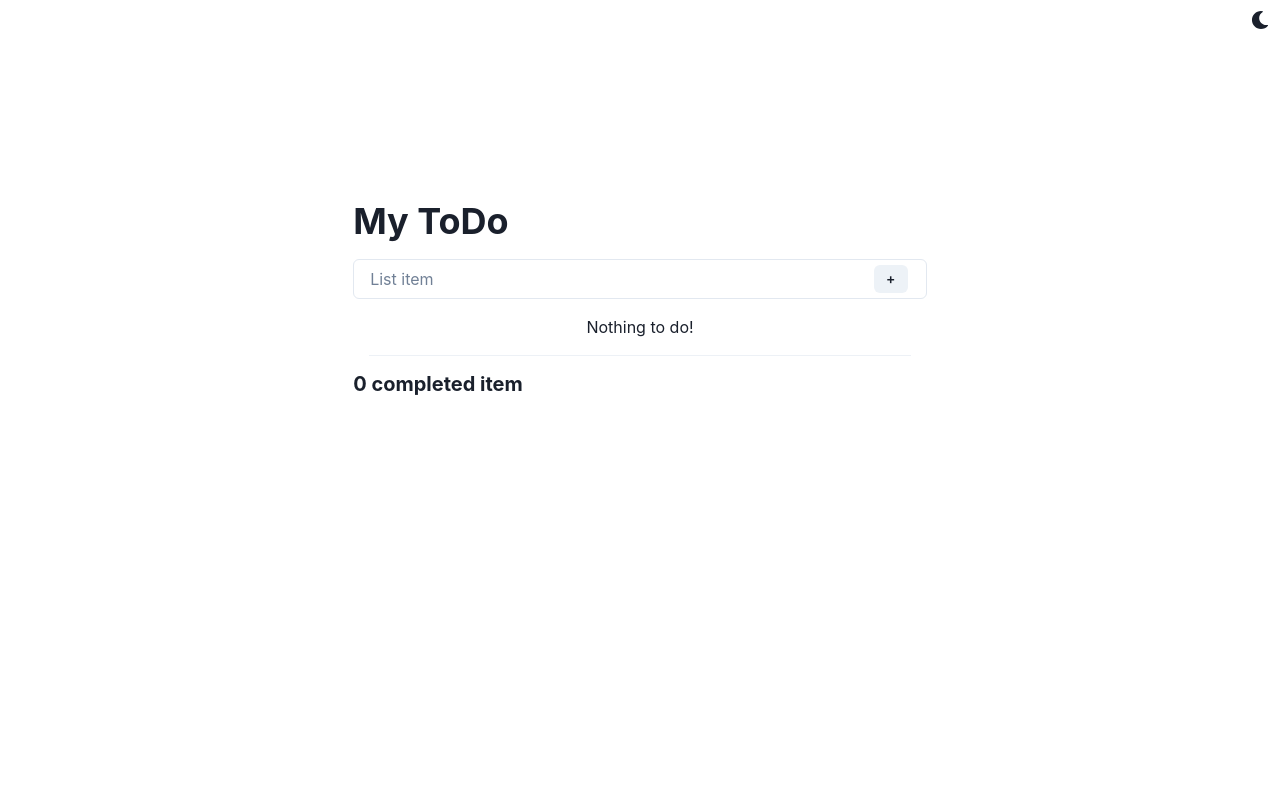
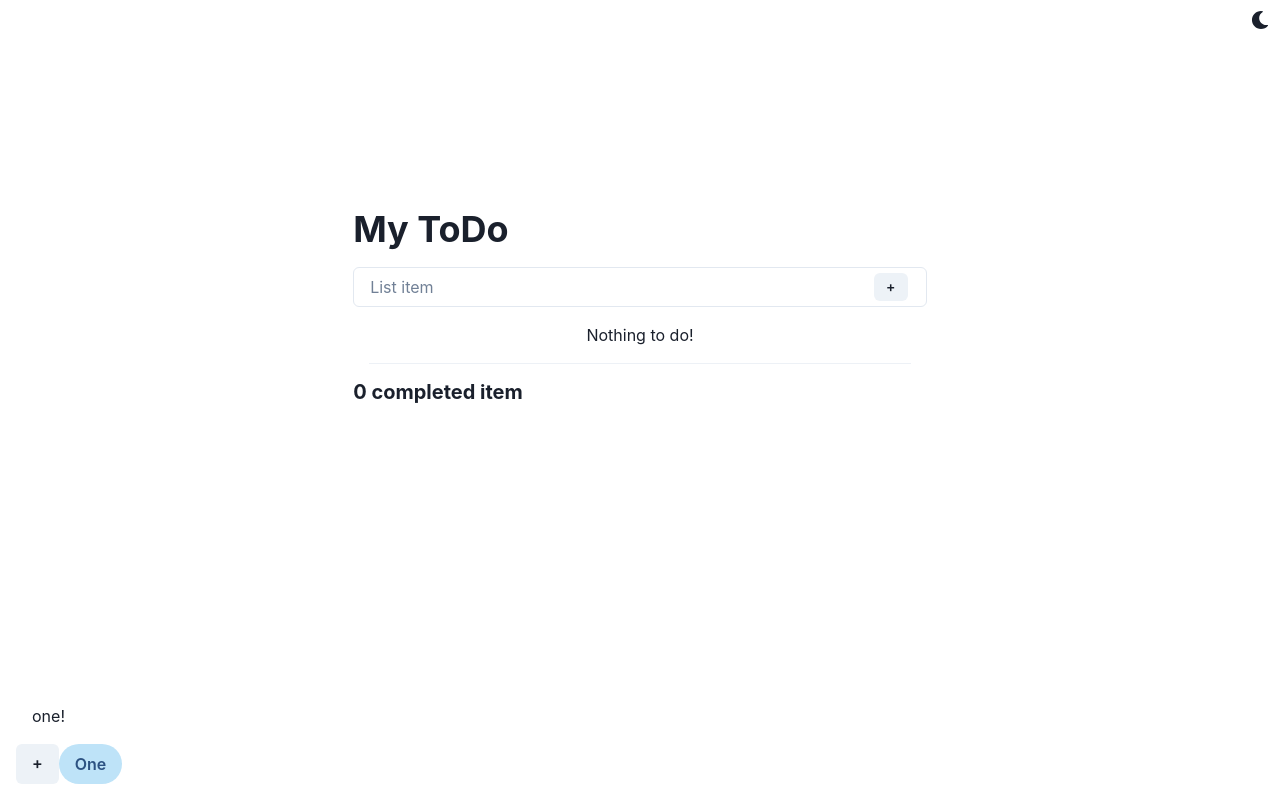
Before and after one commit to dalofe/MyToDo, a React (Vite) app: page / in a window 1280 px wide. Built offline with nearby package versions, Linux system fonts and the light colour scheme.

Commit message:
tabs added

```diff
--- a/index.html
+++ b/index.html
@@ -10,7 +10,7 @@
     <title>My ToDo</title>
   </head>
   <body>
-    <div id="root"></div>
+    <div id="root" style="height: 100vh"></div>
     <script type="module" src="/src/main.jsx"></script>
   </body>
 </html>
--- a/src/App.jsx
+++ b/src/App.jsx
@@ -1,7 +1,7 @@
 import { useEffect, useState } from "react";
 import { TodoItemMemo as TodoItem } from "./components/TodoItem";
 import { Form } from "./components/Form";
-import { Box, Container, Divider, Heading, Text } from "@chakra-ui/react";
+import { Box, Button, Container, Divider, Heading, Tab, TabList, TabPanel, TabPanels, Tabs, Text, VStack } from "@chakra-ui/react";
 import { ColorModeSwitcher } from "./components/ColorModeSwitcher";
 
 function App() {
@@ -43,8 +43,8 @@ function App() {
   };
 
   return (
-    <>
-      <Box textAlign="right">
+    <VStack height="100%">
+      <Box textAlign="right" width="100%">
         <ColorModeSwitcher />
       </Box>
       <Container marginTop={["5rem", "10rem"]}>
@@ -81,7 +81,18 @@ function App() {
           ))}
         </>
       </Container>
-    </>
+      <Tabs variant='soft-rounded' width="100%" mt="auto" p="1rem">
+        <TabPanels>
+          <TabPanel>
+            <p>one!</p>
+          </TabPanel>
+        </TabPanels>
+        <TabList>
+          <Button>+</Button>
+          <Tab>One</Tab>
+        </TabList>
+      </Tabs>
+    </VStack>
   );
 }
 
```
